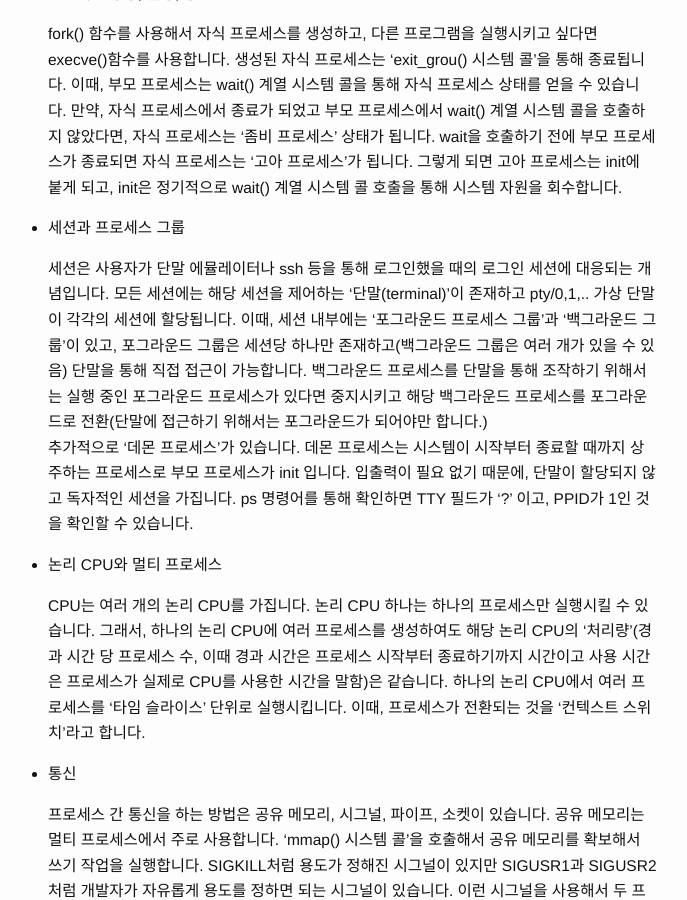
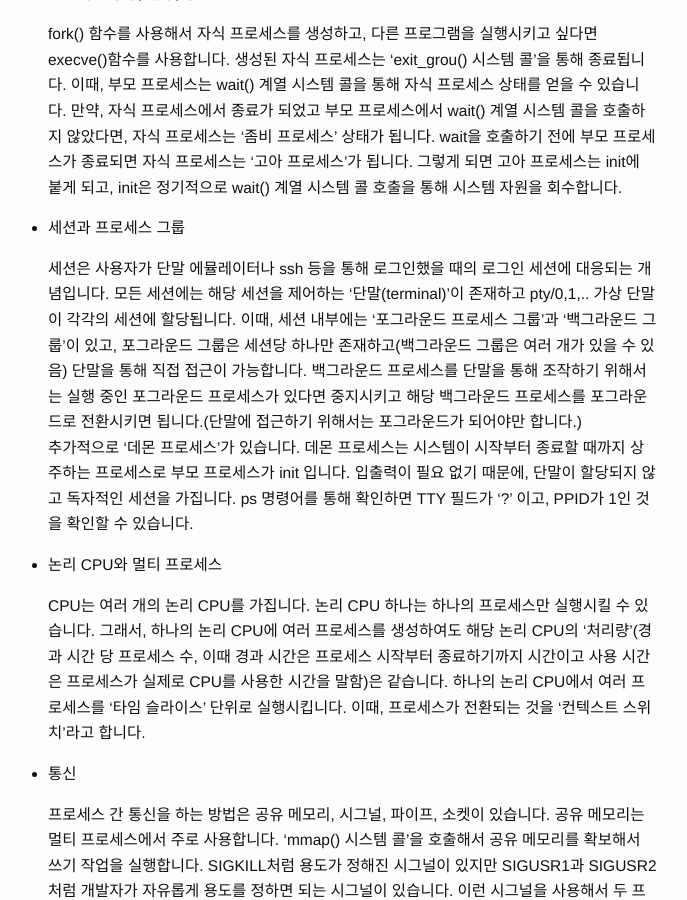
Before and after one commit to Jaeun-Choi98/jaeun-choi98.github.io, a Jekyll site: the page built from _posts/2023-11-26-linux_structure.md, in a window 1280 px wide and 900 px high, scrolled down 1744 px. Shown: the whole window, without its empty margins (302-989 px from the left). Built offline with Jekyll 4.4.1, drawn with Linux system fonts in a browser that asks for light colours.

Commit message:
modify linux structure

```diff
--- a/_posts/2023-11-26-linux_structure.md
+++ b/_posts/2023-11-26-linux_structure.md
@@ -43,7 +43,7 @@ date: 2023-11-26 00:00:00
 
 - 세션과 프로세스 그룹
 
-  세션은 사용자가 단말 에뮬레이터나 ssh 등을 통해 로그인했을 때의 로그인 세션에 대응되는 개념입니다. 모든 세션에는 해당 세션을 제어하는 ‘단말(terminal)’이 존재하고 pty/0,1,.. 가상 단말이 각각의 세션에 할당됩니다. 이때, 세션 내부에는 ‘포그라운드 프로세스 그룹’과 ‘백그라운드 그룹’이 있고, 포그라운드 그룹은 세션당 하나만 존재하고(백그라운드 그룹은 여러 개가 있을 수 있음) 단말을 통해 직접 접근이 가능합니다. 백그라운드 프로세스를 단말을 통해 조작하기 위해서는 실행 중인 포그라운드 프로세스가 있다면 중지시키고 해당 백그라운드 프로세스를 포그라운드로 전환(단말에 접근하기 위해서는 포그라운드가 되어야만 합니다.) <br>
+  세션은 사용자가 단말 에뮬레이터나 ssh 등을 통해 로그인했을 때의 로그인 세션에 대응되는 개념입니다. 모든 세션에는 해당 세션을 제어하는 ‘단말(terminal)’이 존재하고 pty/0,1,.. 가상 단말이 각각의 세션에 할당됩니다. 이때, 세션 내부에는 ‘포그라운드 프로세스 그룹’과 ‘백그라운드 그룹’이 있고, 포그라운드 그룹은 세션당 하나만 존재하고(백그라운드 그룹은 여러 개가 있을 수 있음) 단말을 통해 직접 접근이 가능합니다. 백그라운드 프로세스를 단말을 통해 조작하기 위해서는 실행 중인 포그라운드 프로세스가 있다면 중지시키고 해당 백그라운드 프로세스를 포그라운드로 전환시키면 됩니다.(단말에 접근하기 위해서는 포그라운드가 되어야만 합니다.) <br>
   추가적으로 ‘데몬 프로세스’가 있습니다. 데몬 프로세스는 시스템이 시작부터 종료할 때까지 상주하는 프로세스로 부모 프로세스가 init 입니다. 입출력이 필요 없기 때문에, 단말이 할당되지 않고 독자적인 세션을 가집니다. ps 명령어를 통해 확인하면 TTY 필드가 ‘?’ 이고, PPID가 1인 것을 확인할 수 있습니다.
 
 - 논리 CPU와 멀티 프로세스
```
